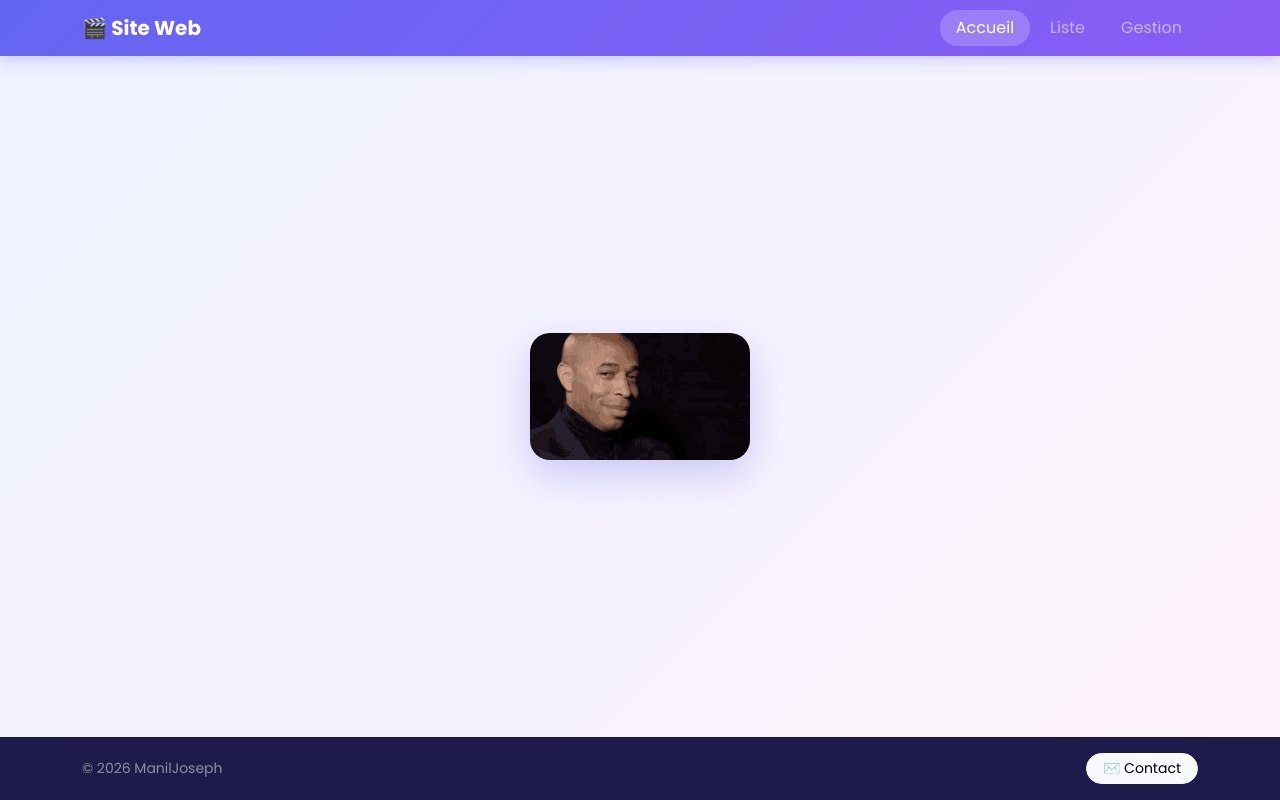
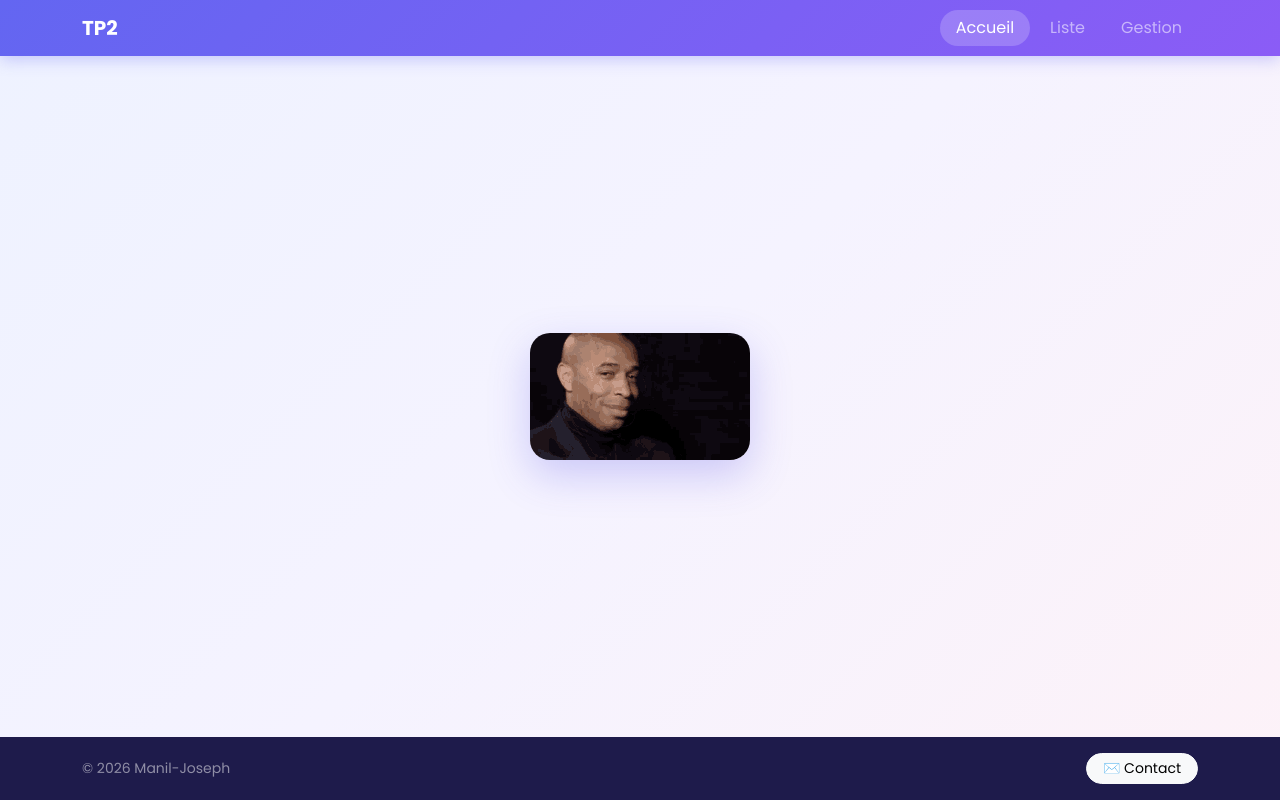
Before and after one commit to ManilBns/exo2-Manil-Joseph, an Angular app in the folder exo2-Manil-Joseph/: page / in a window 1280 px wide. Built offline with nearby package versions, Linux system fonts and the light colour scheme.

Commit message:
modifications sur le front

```diff
--- a/exo2-Manil-Joseph/src/app/accueil/accueil.scss
+++ b/exo2-Manil-Joseph/src/app/accueil/accueil.scss
@@ -1,6 +1,6 @@
 .meme {
-  max-width: 100%;
-  max-height: 65vh;
+  max-width: 100%;  //elle ne dépasse pas la largeur de son conteneur
+  max-height: 65vh; //elle ne dépasse pas 65% de la hauteur de la fenêtre
   border-radius: 1.25rem;
   box-shadow: 0 15px 40px rgba(79, 70, 229, 0.25);
 }
--- a/exo2-Manil-Joseph/src/app/contact/contact.ts
+++ b/exo2-Manil-Joseph/src/app/contact/contact.ts
@@ -17,7 +17,7 @@ export class Contact {
   emailCache = signal(false);
 
   // Validation de l'email : requis + doit contenir un @
-  private emailValidators = [Validators.required, Validators.pattern('.*@.*')];
+  private emailValidators = [Validators.required , Validators.pattern('.*@.*')];
 
   form = this.fb.group({
     prenom: ['', Validators.required],
@@ -32,7 +32,7 @@ export class Contact {
     // Quand la checkbox Hide change
     this.form.controls.hide.valueChanges.subscribe((hide) => {
       const email = this.form.controls.email;
-      this.emailCache.set(!!hide);
+      this.emailCache.set(!!hide); //met à jour emailCache avec la valeur actuelle de hide.
 
       if (hide) {
         email.reset('');          // valeur réinitialisée
@@ -49,8 +49,8 @@ export class Contact {
 
     alert('Le formulaire est valide');
 
-    // On écrase le formulaire précédent
-    const v = this.form.getRawValue();
+    // On écrase le formulaire précédent avec set
+    const v = this.form.getRawValue(); // getRawValue() permet de récupérer les valeurs du formulaire et les mets dans v
     this.service.dernierFormulaire.set({
       prenom: v.prenom ?? '',
       nom: v.nom ?? '',
--- a/exo2-Manil-Joseph/src/app/footer/footer.html
+++ b/exo2-Manil-Joseph/src/app/footer/footer.html
@@ -1,6 +1,6 @@
 <footer class="py-3">
   <div class="container d-flex align-items-center">
-    <span class="text-white-50 small">© 2026 ManilJoseph</span>
+    <span class="text-white-50 small">© 2026 Manil-Joseph</span>
     <!-- ms-auto : bouton fixé à droite -->
     <a routerLink="/contact" class="btn btn-light btn-sm rounded-pill ms-auto px-3">✉️ Contact</a>
   </div>
--- a/exo2-Manil-Joseph/src/app/header/header.html
+++ b/exo2-Manil-Joseph/src/app/header/header.html
@@ -1,6 +1,6 @@
 <nav class="navbar navbar-expand navbar-dark">
   <div class="container">
-    <a class="navbar-brand fw-bold" routerLink="/">🎬 Site Web </a>
+    <a class="navbar-brand fw-bold" routerLink="/">TP2 </a>
     <ul class="navbar-nav ms-auto">
       <li class="nav-item">
         <a class="nav-link" routerLink="/" routerLinkActive="active" [routerLinkActiveOptions]="{ exact: true }">Accueil</a>
```
